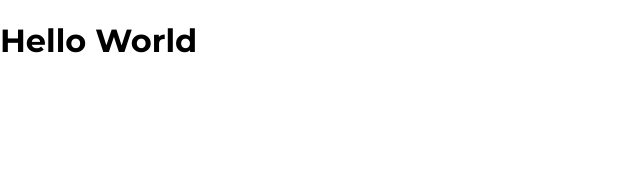
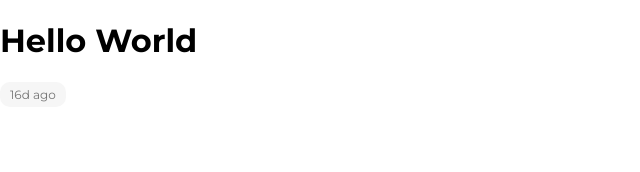
Before and after one commit to xfvelocity/plot-ponder, a React (Vite) app: page / in a window 1280 px wide. Shown: the top 172 px of the page, without its empty margins (0-640 px from the left). Built offline with nearby package versions, Linux system fonts and the light colour scheme.

Commit message:
added date chip

```diff
--- a/src/App.tsx
+++ b/src/App.tsx
@@ -1,7 +1,10 @@
+import PPDateChip from "./components/date-chip/PPDateChip";
+
 const App = () => {
   return (
     <div>
       <h1 className="underline">Hello World</h1>
+      <PPDateChip date={new Date("2023-08-10")} />
     </div>
   );
 };
--- /dev/null
+++ b/src/components/date-chip/PPDateChip.tsx
@@ -0,0 +1,52 @@
+// ** Styles **
+import "./ppDateChip.scss";
+
+// ** Types **
+interface Props {
+  date: Date;
+}
+
+interface DateOptions {
+  y: number;
+  m: number;
+  d: number;
+  h: number;
+  min: number;
+}
+
+const PPDateChip = ({ date }: Props) => {
+  // ** Methods **
+  const formatDate = (date: Date): string => {
+    if (!date) return "";
+
+    const options: DateOptions = {
+      y: 31536000,
+      m: 2592000,
+      d: 86400,
+      h: 3600,
+      min: 60,
+    };
+
+    let age = "now";
+    const formattedDate: string = date.toISOString();
+
+    const diffInSeconds: number = Math.floor(
+      (new Date().valueOf() - new Date(formattedDate).valueOf()) / 1000
+    );
+
+    for (const [key, value] of Object.entries(options)) {
+      const interval: number = diffInSeconds / value;
+
+      if (interval >= 1) {
+        age = `${Math.floor(interval)}${key} ago`;
+        break;
+      }
+    }
+
+    return age;
+  };
+
+  return <div className="pp-date-chip">{formatDate(date)}</div>;
+};
+
+export default PPDateChip;
--- /dev/null
+++ b/src/components/date-chip/ppDateChip.scss
@@ -0,0 +1,8 @@
+.pp-date-chip {
+  background-color: #f6f6f6;
+  width: max-content;
+  padding: 5px 10px;
+  border-radius: 10px;
+  font-size: 12px;
+  color: #757575;
+}
```
